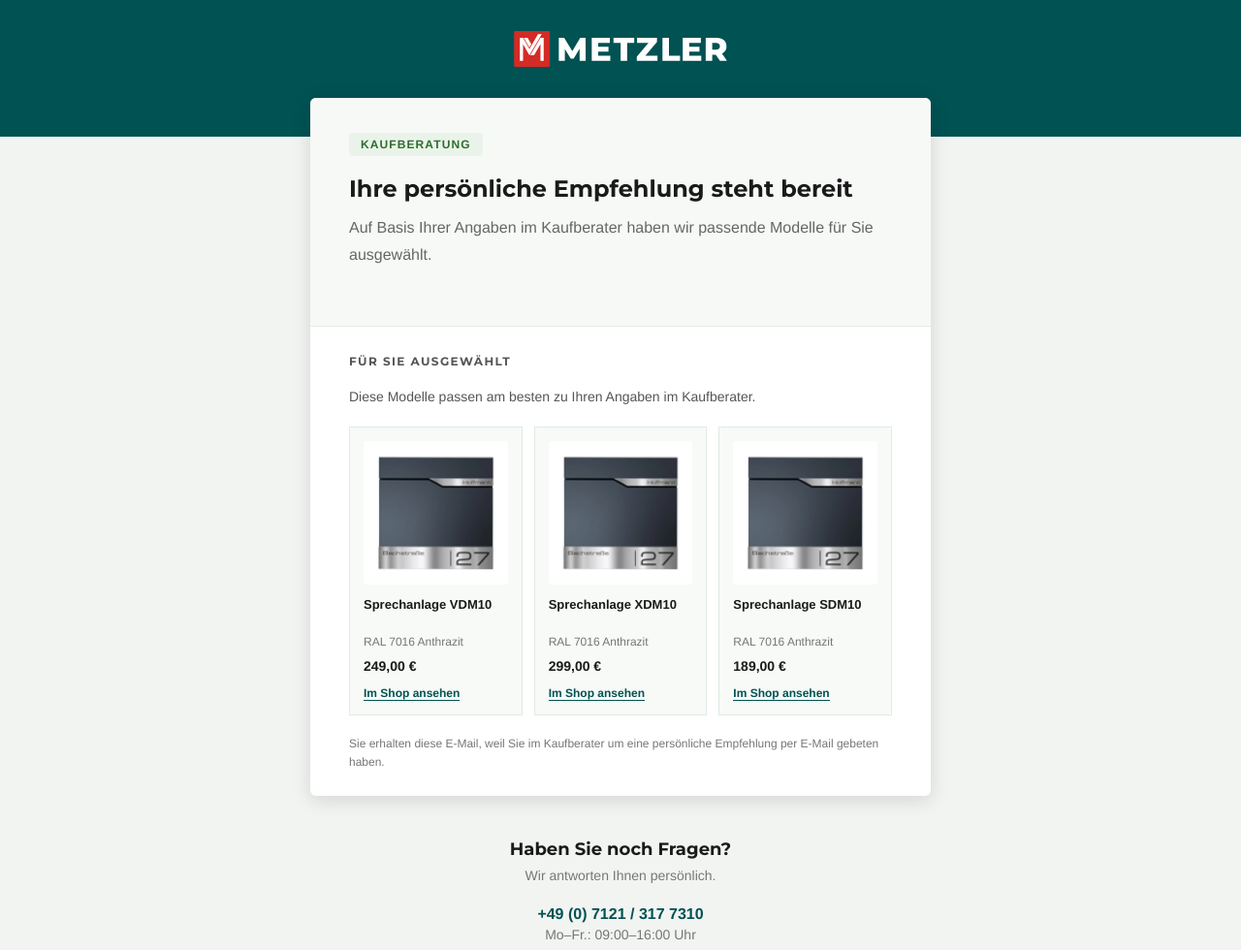
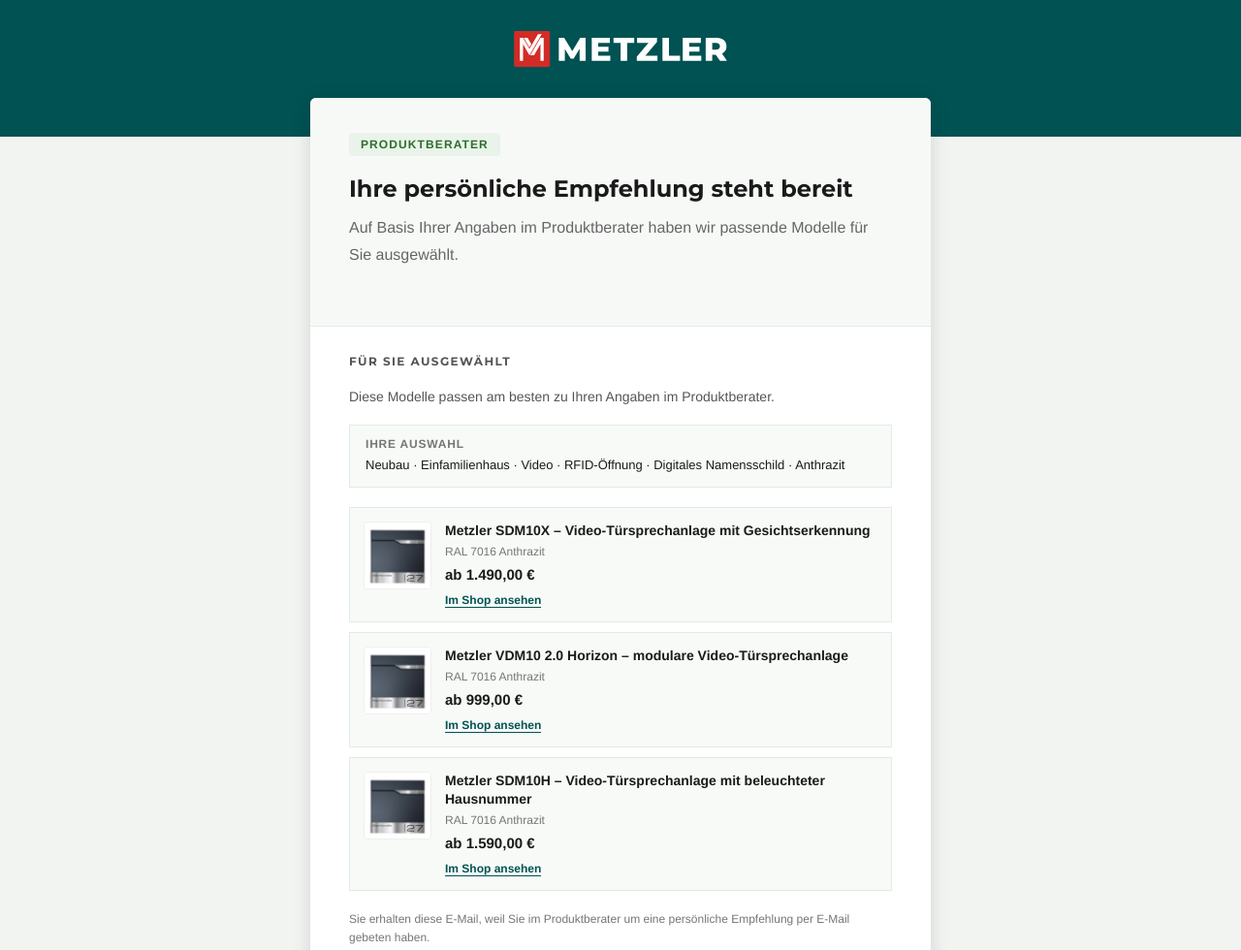
Before and after one commit to SabaVafa/email-templates, a website: page templates/produktberater-ergebnis.html in a window 1280 px wide. Shown: the top 980 px of the page at 97% size. Drawn offline with Linux system fonts and the light colour scheme.

Commit message:
produktberater-ergebnis: rebuild content (Produktberater terminology, real products, recap)
The prior commit captured the rename only (git mv used the indexed blob); this commits the actual rewrite: Kaufberater->Produktberater, vertical list of up to 3 real products with "ab ..." prices (SDM10X / VDM10 2.0 Horizon / SDM10H), and the "Ihre Auswahl" criteria recap.

```diff
--- a/templates/produktberater-ergebnis.html
+++ b/templates/produktberater-ergebnis.html
@@ -545,7 +545,7 @@
 
 <!-- Hidden preheader text -->
 <div class="preheader">
-  Ihre pers&ouml;nliche Empfehlung aus dem Kaufberater &ndash; jetzt ansehen.&nbsp;&zwnj;&nbsp;&zwnj;&nbsp;&zwnj;&nbsp;&zwnj;&nbsp;&zwnj;&nbsp;&zwnj;&nbsp;&zwnj;&nbsp;&zwnj;&nbsp;&zwnj;&nbsp;&zwnj;
+  Ihre pers&ouml;nliche Empfehlung aus dem Produktberater &ndash; jetzt ansehen.&nbsp;&zwnj;&nbsp;&zwnj;&nbsp;&zwnj;&nbsp;&zwnj;&nbsp;&zwnj;&nbsp;&zwnj;&nbsp;&zwnj;&nbsp;&zwnj;&nbsp;&zwnj;&nbsp;&zwnj;
 </div>
 
 <!-- ═══════════════════════════════════════════════ -->
@@ -602,12 +602,12 @@
             <tr>
               <td class="hero" bgcolor="#f7f9f7">
 
-                <div class="hero-badge">Kaufberatung</div>
+                <div class="hero-badge">Produktberater</div>
 
                 <h1 class="hero-title">Ihre pers&ouml;nliche Empfehlung steht bereit</h1>
 
                 <p class="hero-subtitle">
-                  Auf Basis Ihrer Angaben im Kaufberater haben wir passende Modelle f&uuml;r Sie ausgew&auml;hlt.
+                  Auf Basis Ihrer Angaben im Produktberater haben wir passende Modelle f&uuml;r Sie ausgew&auml;hlt.
                 </p>
 
               </td>
@@ -616,81 +616,86 @@
             <!-- ──────────────────────── -->
             <!-- EMPFEHLUNG                  -->
             <!--
-              DEV (JTL-Shop 5 · Kaufberater-Plugin): the grid shows UP TO THREE products
-              returned by the advisor. Map each card from the plugin result set:
-              product name, Farbe (colour), Preis (localised), Produkt-URL, Produktbild.
-              Cap at 3. If fewer than 3 results, drop the unused card(s) AND their sibling padding
-              so the rest stay centred (1 = single centred card, 2 = two centred).
-              Keep any {if}/{foreach} INSIDE a <td> (never as loose text between <td>s) to
-              avoid foster-parented Smarty tags in non-Smarty previews. Sample data is placeholder.
+              DEV (JTL-Shop 5 · Produktberater-Plugin): the list shows UP TO THREE products
+              returned by the advisor, one row each. Map from the plugin result set:
+              product name ({$name}), Farbe (colour), Preis (localised, "ab" prefix for variant
+              products), Produkt-URL, Produktbild. Cap at 3; render one row per result.
+              The "Ihre Auswahl" recap echoes the advisor answers — map each token from the
+              stored criteria. Keep any {if}/{foreach} INSIDE a <td> (never loose between <td>s)
+              to avoid foster-parented Smarty tags in non-Smarty previews. Sample data is placeholder
+              (mirrors a real Produktberater result: SDM10X / VDM10 2.0 Horizon / SDM10H).
             -->
             <!-- ──────────────────────── -->
             <tr>
               <td class="section" style="padding-top:28px; padding-bottom:24px; border-bottom:none;">
                 <h2 class="section-label">F&uuml;r Sie ausgew&auml;hlt</h2>
 
-                <p style="font-size:14px; color:#555; line-height:1.7; margin:0 0 18px;">
-                  Diese Modelle passen am besten zu Ihren Angaben im Kaufberater.
+                <p style="font-size:14px; color:#555; line-height:1.7; margin:0 0 16px;">
+                  Diese Modelle passen am besten zu Ihren Angaben im Produktberater.
                 </p>
 
-                <!-- up to 3-product recommendation grid -->
-                <table class="upsell-row" width="100%" cellpadding="0" cellspacing="0" role="presentation" style="border-collapse:separate; border-spacing:0;">
+                <!-- Ihre Auswahl — recap of the advisor answers (DEV: map each token from stored criteria) -->
+                <table width="100%" cellpadding="0" cellspacing="0" role="presentation" style="background:#f7faf7; border:1px solid #e0ebe3; border-radius:6px; margin:0 0 20px;">
                   <tr>
+                    <td style="padding:12px 16px;">
+                      <div style="font-size:12px; font-weight:700; color:#767676; letter-spacing:0.8px; text-transform:uppercase; margin-bottom:5px;">Ihre Auswahl</div>
+                      <div style="font-size:13px; color:#1a1a1a; line-height:1.6;">Neubau &middot; Einfamilienhaus &middot; Video &middot; RFID-&Ouml;ffnung &middot; Digitales Namensschild &middot; Anthrazit</div>
+                    </td>
+                  </tr>
+                </table>
 
-                    <td class="upsell-cell" valign="top" style="width:33.33%; padding-right:8px;">
-                      <table width="100%" cellpadding="0" cellspacing="0" role="presentation" style="background:#f7faf7; border:1px solid #e0ebe3; border-radius:6px;">
+                <!-- up to 3 product recommendations — one row each (vertical list suits long names + premium items) -->
+                <table width="100%" cellpadding="0" cellspacing="0" role="presentation" style="background:#f7faf7; border:1px solid #e0ebe3; border-radius:6px; margin:0 0 10px;">
                   <tr>
-                          <td style="padding:14px;">
-                            <div style="font-size:0; line-height:0; border-radius:4px; overflow:hidden; background:#ffffff; margin-bottom:12px;">
-                              <img src="../assets/product-image.jpg" alt="" width="100%" style="display:block; width:100%; height:auto;" />
+                    <td width="98" valign="top" style="padding:14px;">
+                      <div style="width:70px; height:70px; border-radius:4px; overflow:hidden; background:#ffffff; border:1px solid #efefef; font-size:0; line-height:0;">
+                        <img src="../assets/product-image.jpg" alt="" width="70" height="70" style="display:block; width:70px; height:70px; object-fit:cover;" />
                       </div>
-                            <div style="font-size:13px; font-weight:700; color:#1a1a1a; line-height:1.35; margin-bottom:4px; min-height:36px;">Sprechanlage VDM10</div>
-                            <div style="font-size:12px; color:#767676; margin-bottom:10px;">RAL 7016 Anthrazit</div>
-                            <div style="font-size:14px; font-weight:700; color:#1a1a1a; margin-bottom:10px;">249,00&nbsp;&euro;</div>
+                    </td>
+                    <td valign="top" style="padding:14px 16px 14px 0;">
+                      <div style="font-size:14px; font-weight:700; color:#1a1a1a; line-height:1.4; margin-bottom:4px;">Metzler SDM10X &ndash; Video-T&uuml;rsprechanlage mit Gesichtserkennung</div>
+                      <div style="font-size:12px; color:#767676; margin-bottom:8px;">RAL 7016 Anthrazit</div>
+                      <div style="font-size:15px; font-weight:700; color:#1a1a1a; margin-bottom:8px;">ab 1.490,00&nbsp;&euro;</div>
                       <a href="{$empfehlung1URL}" target="_blank" style="display:inline-block; font-size:12px; color:#015253; font-weight:600; text-decoration:none; border-bottom:1px solid #015253;">Im Shop ansehen</a>
                     </td>
                   </tr>
                 </table>
+
+                <table width="100%" cellpadding="0" cellspacing="0" role="presentation" style="background:#f7faf7; border:1px solid #e0ebe3; border-radius:6px; margin:0 0 10px;">
+                  <tr>
+                    <td width="98" valign="top" style="padding:14px;">
+                      <div style="width:70px; height:70px; border-radius:4px; overflow:hidden; background:#ffffff; border:1px solid #efefef; font-size:0; line-height:0;">
+                        <img src="../assets/product-image.jpg" alt="" width="70" height="70" style="display:block; width:70px; height:70px; object-fit:cover;" />
+                      </div>
                     </td>
-
-                    <td class="upsell-cell" valign="top" style="width:33.33%; padding:0 4px;">
-                      <table width="100%" cellpadding="0" cellspacing="0" role="presentation" style="background:#f7faf7; border:1px solid #e0ebe3; border-radius:6px;">
-                        <tr>
-                          <td style="padding:14px;">
-                            <div style="font-size:0; line-height:0; border-radius:4px; overflow:hidden; background:#ffffff; margin-bottom:12px;">
-                              <img src="../assets/product-image.jpg" alt="" width="100%" style="display:block; width:100%; height:auto;" />
-                            </div>
-                            <div style="font-size:13px; font-weight:700; color:#1a1a1a; line-height:1.35; margin-bottom:4px; min-height:36px;">Sprechanlage XDM10</div>
-                            <div style="font-size:12px; color:#767676; margin-bottom:10px;">RAL 7016 Anthrazit</div>
-                            <div style="font-size:14px; font-weight:700; color:#1a1a1a; margin-bottom:10px;">299,00&nbsp;&euro;</div>
+                    <td valign="top" style="padding:14px 16px 14px 0;">
+                      <div style="font-size:14px; font-weight:700; color:#1a1a1a; line-height:1.4; margin-bottom:4px;">Metzler VDM10 2.0 Horizon &ndash; modulare Video-T&uuml;rsprechanlage</div>
+                      <div style="font-size:12px; color:#767676; margin-bottom:8px;">RAL 7016 Anthrazit</div>
+                      <div style="font-size:15px; font-weight:700; color:#1a1a1a; margin-bottom:8px;">ab 999,00&nbsp;&euro;</div>
                       <a href="{$empfehlung2URL}" target="_blank" style="display:inline-block; font-size:12px; color:#015253; font-weight:600; text-decoration:none; border-bottom:1px solid #015253;">Im Shop ansehen</a>
                     </td>
                   </tr>
                 </table>
-                    </td>
 
-                    <td class="upsell-cell" valign="top" style="width:33.33%; padding-left:8px;">
                 <table width="100%" cellpadding="0" cellspacing="0" role="presentation" style="background:#f7faf7; border:1px solid #e0ebe3; border-radius:6px;">
                   <tr>
-                          <td style="padding:14px;">
-                            <div style="font-size:0; line-height:0; border-radius:4px; overflow:hidden; background:#ffffff; margin-bottom:12px;">
-                              <img src="../assets/product-image.jpg" alt="" width="100%" style="display:block; width:100%; height:auto;" />
+                    <td width="98" valign="top" style="padding:14px;">
+                      <div style="width:70px; height:70px; border-radius:4px; overflow:hidden; background:#ffffff; border:1px solid #efefef; font-size:0; line-height:0;">
+                        <img src="../assets/product-image.jpg" alt="" width="70" height="70" style="display:block; width:70px; height:70px; object-fit:cover;" />
                       </div>
-                            <div style="font-size:13px; font-weight:700; color:#1a1a1a; line-height:1.35; margin-bottom:4px; min-height:36px;">Sprechanlage SDM10</div>
-                            <div style="font-size:12px; color:#767676; margin-bottom:10px;">RAL 7016 Anthrazit</div>
-                            <div style="font-size:14px; font-weight:700; color:#1a1a1a; margin-bottom:10px;">189,00&nbsp;&euro;</div>
+                    </td>
+                    <td valign="top" style="padding:14px 16px 14px 0;">
+                      <div style="font-size:14px; font-weight:700; color:#1a1a1a; line-height:1.4; margin-bottom:4px;">Metzler SDM10H &ndash; Video-T&uuml;rsprechanlage mit beleuchteter Hausnummer</div>
+                      <div style="font-size:12px; color:#767676; margin-bottom:8px;">RAL 7016 Anthrazit</div>
+                      <div style="font-size:15px; font-weight:700; color:#1a1a1a; margin-bottom:8px;">ab 1.590,00&nbsp;&euro;</div>
                       <a href="{$empfehlung3URL}" target="_blank" style="display:inline-block; font-size:12px; color:#015253; font-weight:600; text-decoration:none; border-bottom:1px solid #015253;">Im Shop ansehen</a>
                     </td>
-                        </tr>
-                      </table>
-                    </td>
-
                   </tr>
                 </table>
 
                 <!-- Consent / justification (user requested the recommendation by email) -->
                 <p style="font-size:12px; color:#767676; line-height:1.6; margin:20px 0 0;">
-                  Sie erhalten diese E-Mail, weil Sie im Kaufberater um eine pers&ouml;nliche Empfehlung per E-Mail gebeten haben.
+                  Sie erhalten diese E-Mail, weil Sie im Produktberater um eine pers&ouml;nliche Empfehlung per E-Mail gebeten haben.
                 </p>
 
               </td>
```
Lines whose indentation alone changed are shown as unchanged.
